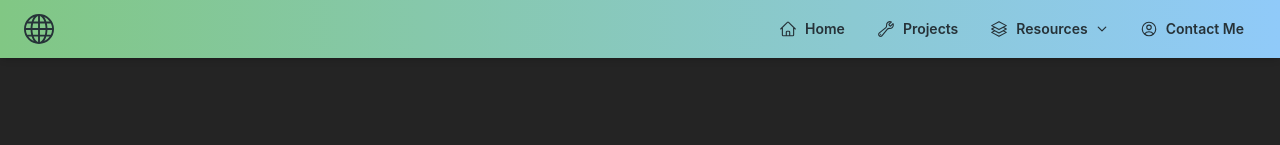
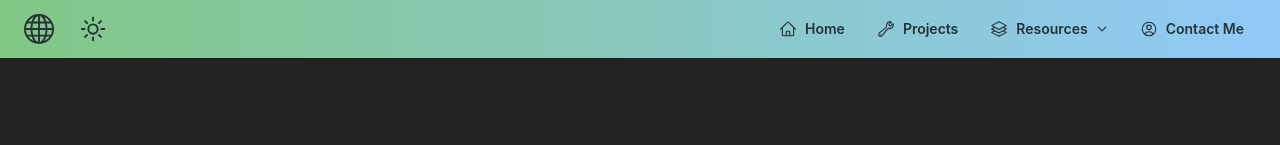
Before and after one commit to NoahdoRegoUO/personal-website, a React (Vite) app: page /personal-website/ in a window 1280 px wide. Shown: the top 145 px of the page. Built offline with nearby package versions, Linux system fonts and the light colour scheme.

Commit message:
Added dark/light mode toggle and made navbar text unselectable

```diff
--- a/src/components/NavBar.tsx
+++ b/src/components/NavBar.tsx
@@ -1,4 +1,4 @@
-import React from "react";
+import React, { useState } from "react";
 import { useNavigate, Outlet } from "react-router-dom";
 import {
   Navbar,
@@ -21,6 +21,8 @@ import {
   Square3Stack3DIcon,
   WrenchIcon,
   HomeIcon,
+  MoonIcon,
+  SunIcon,
 } from "@heroicons/react/24/outline";
 import { LuChefHat, LuGamepad2 } from "react-icons/lu";
 import { BsGlobe } from "react-icons/bs";
@@ -89,7 +91,7 @@ function NavListMenu() {
   );
 
   return (
-    <React.Fragment>
+    <>
       <Menu
         open={isMenuOpen}
         handler={setIsMenuOpen}
@@ -133,7 +135,7 @@ function NavListMenu() {
       <div className="block md:hidden">
         <Collapse open={isMobileMenuOpen}>{renderItems}</Collapse>
       </div>
-    </React.Fragment>
+    </>
   );
 }
 
@@ -189,7 +191,8 @@ function NavList() {
 }
 
 export default function MainNavBar() {
-  const [openNav, setOpenNav] = React.useState(false);
+  const [openNav, setOpenNav] = useState(false);
+  const [darkMode, setDarkMode] = useState(true);
   const navigate = useNavigate();
 
   React.useEffect(() => {
@@ -202,7 +205,8 @@ export default function MainNavBar() {
   return (
     <>
       <Navbar className="max-w-full px-4 py-2 rounded-none border-none bg-gradient-to-r from-green-300 to-blue-200">
-        <div className="flex items-center justify-between text-blue-gray-900">
+        <div className="flex items-center justify-between text-blue-gray-900 select-none">
+          <div className="flex items-start">
             <Typography
               as="a"
               href="#"
@@ -212,6 +216,18 @@ export default function MainNavBar() {
             >
               <BsGlobe className="h-[30px] w-[30px]" />
             </Typography>
+            <Typography
+              variant="h6"
+              className="mr-4 cursor-pointer py-1.5 ml-2"
+              onClick={() => setDarkMode(!darkMode)}
+            >
+              {darkMode ? (
+                <SunIcon className="h-[30px] w-[30px]" />
+              ) : (
+                <MoonIcon className="h-[30px] w-[30px]" />
+              )}
+            </Typography>
+          </div>
           <div className="hidden md:block">
             <NavList />
           </div>
```
Lines whose indentation alone changed are shown as unchanged.
